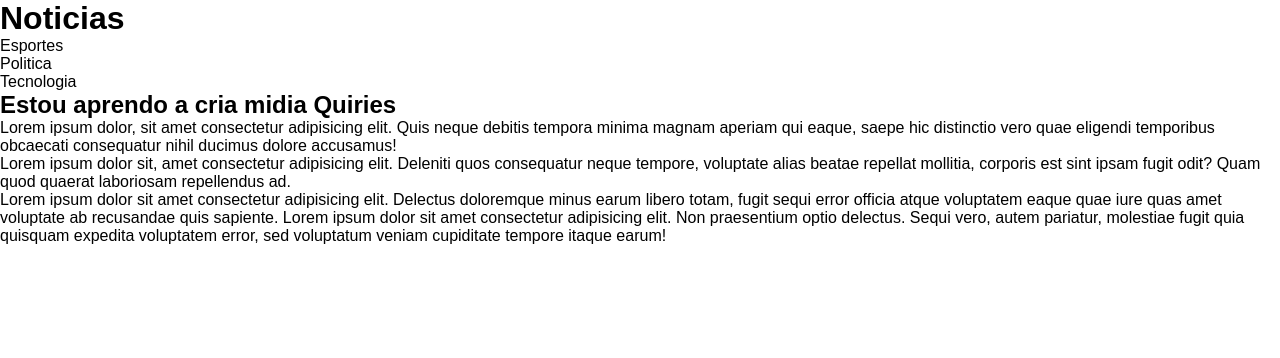
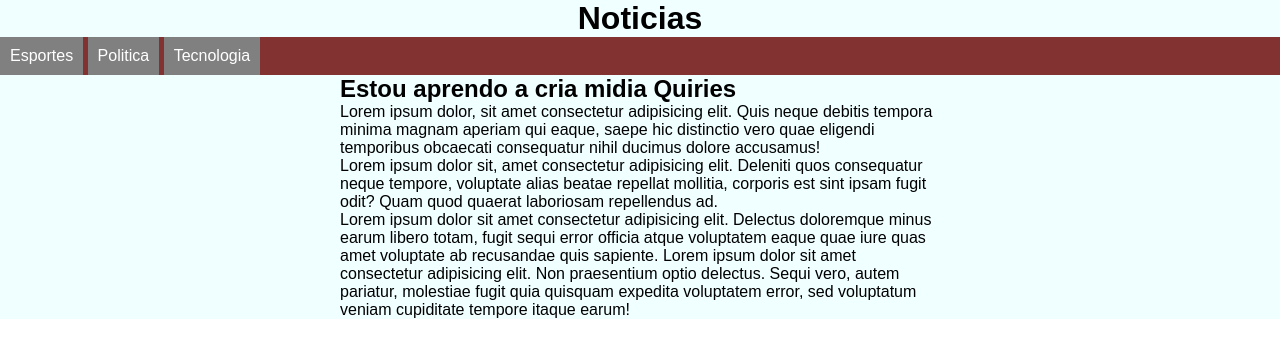
Before and after one commit to Thalestata/fomularios, a plain HTML site: page mq001/index.html in a window 1280 px wide. Drawn offline with Linux system fonts and the light colour scheme.

Commit message:
atualização

```diff
--- a/mq001/estilo/impressora.css
+++ b/mq001/estilo/impressora.css
@@ -12,6 +12,9 @@ menu{
     display: none;
 
 }
-header{
-    background-color: rgb(17, 100, 172);
+article{
+    width: 100%;
 }
+article::after{
+    content: 'foi impresso';
+}
--- a/mq001/estilo/tela.css
+++ b/mq001/estilo/tela.css
@@ -7,3 +7,24 @@ html{
     font-family: Arial, Helvetica, sans-serif;
     font-size: 1em;
 }
+header{
+    background-color: azure;
+}
+header>h1{
+    text-align: center;
+}
+menu ul{
+    list-style-type: none;
+    background-color: rgb(131, 50, 50);
+}
+menu li{
+    background-color: rgb(128, 128, 128);
+    color: white;
+    display: inline-block;
+    padding: 10px;
+}
+article{
+    width: 600px;
+    display: block;
+    margin: auto;
+}
```
